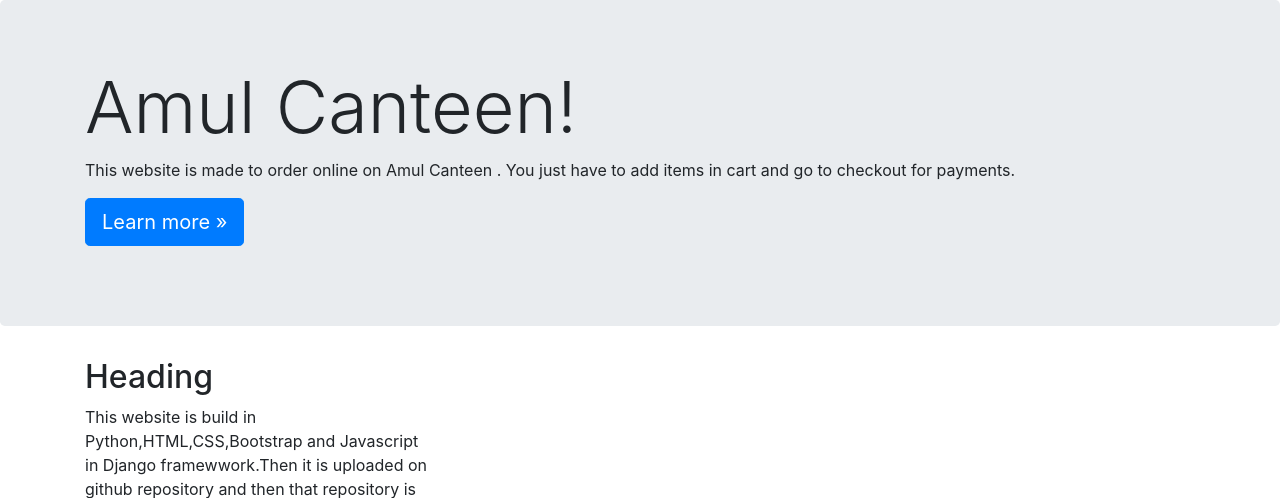
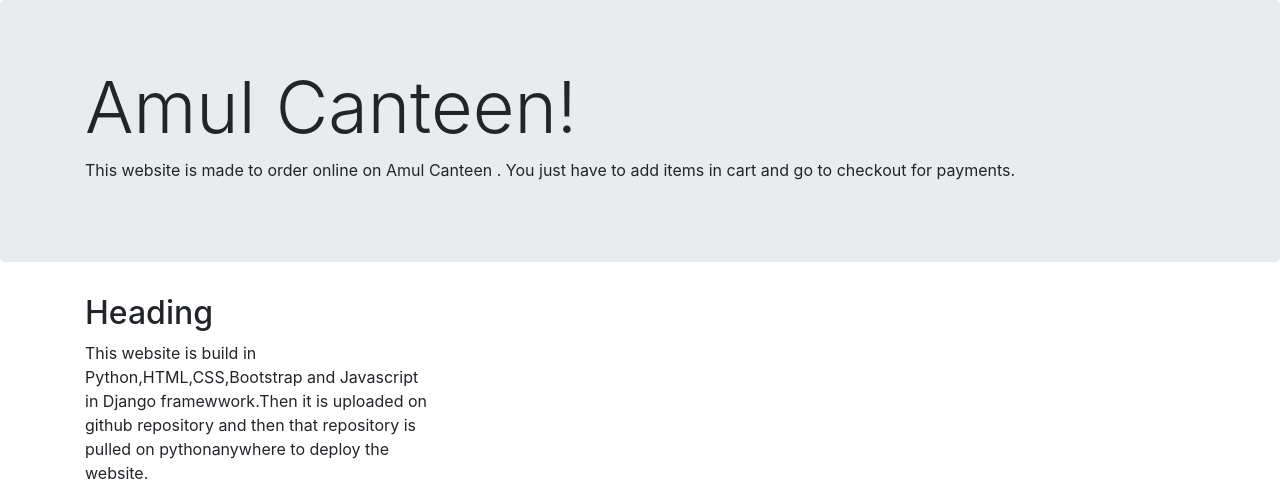
Before and after one commit to varun96513/shopping, a Django app: page /shop/about/ in a window 1280 px wide. Shown: the part 56-554 px from the top of the page. Run offline with Django 3.2, Linux system fonts and the light colour scheme; some libraries are stand-ins or nearby versions.

Commit message:
Update about.html

```diff
--- a/shop/templates/shop/about.html
+++ b/shop/templates/shop/about.html
@@ -13,7 +13,7 @@
     <div class="container">
       <h1 class="display-3">Amul Canteen!</h1>
       <p>This website is made to order online on Amul Canteen . You just have to add items in cart and go to checkout for payments.</p>
-      <p><a class="btn btn-primary btn-lg" href="#" role="button">Learn more »</a></p>
+
     </div>
   </div>
 
```
